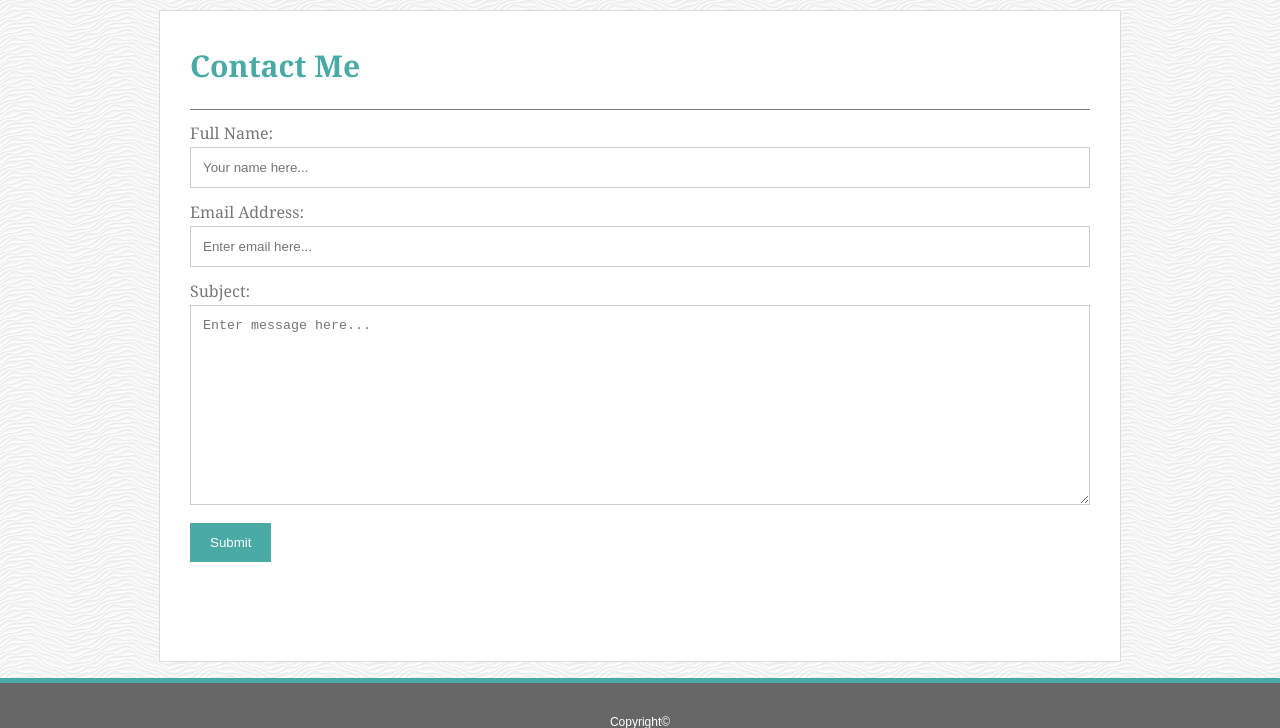
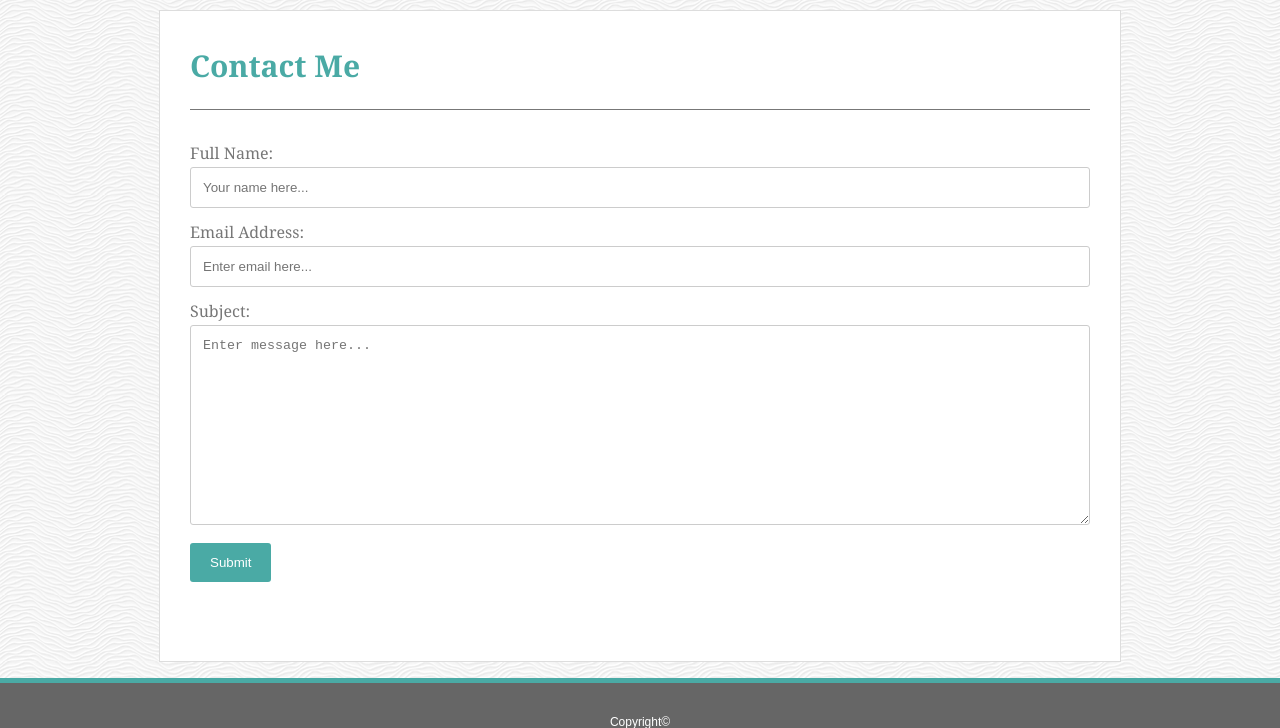
Before and after one commit to nightslife/Basic-Portfolio, a plain HTML site: page contact.html in a window 1280 px wide. Shown: the part 72-800 px from the top of the page. Drawn offline with Linux system fonts and the light colour scheme.

Commit message:
added border radius to contact form for fancy

```diff
--- a/assets/css/style.css
+++ b/assets/css/style.css
@@ -109,7 +109,7 @@ input[type=text], select, textarea {
     width: 100%;
     padding: 12px;
     border: 1px solid #ccc;
-    /* border-radius: 4px; */
+    border-radius: 3px;
     box-sizing: border-box;
     margin-top: 6px;
     margin-bottom: 16px;
@@ -120,7 +120,7 @@ input[type=submit] {
     color: white;
     padding: 12px 20px;
     border: none;
-    /* border-radius: 4px; */
+    border-radius: 3px;
     cursor: pointer;
   }
 
@@ -131,7 +131,7 @@ input[type=submit]:hover {
 
 .container {
     background-color: #ffffff;
-    /* padding: 20px; */
+    padding: 20px;
     width: 900px;
     margin: 15px auto;
   }
```
